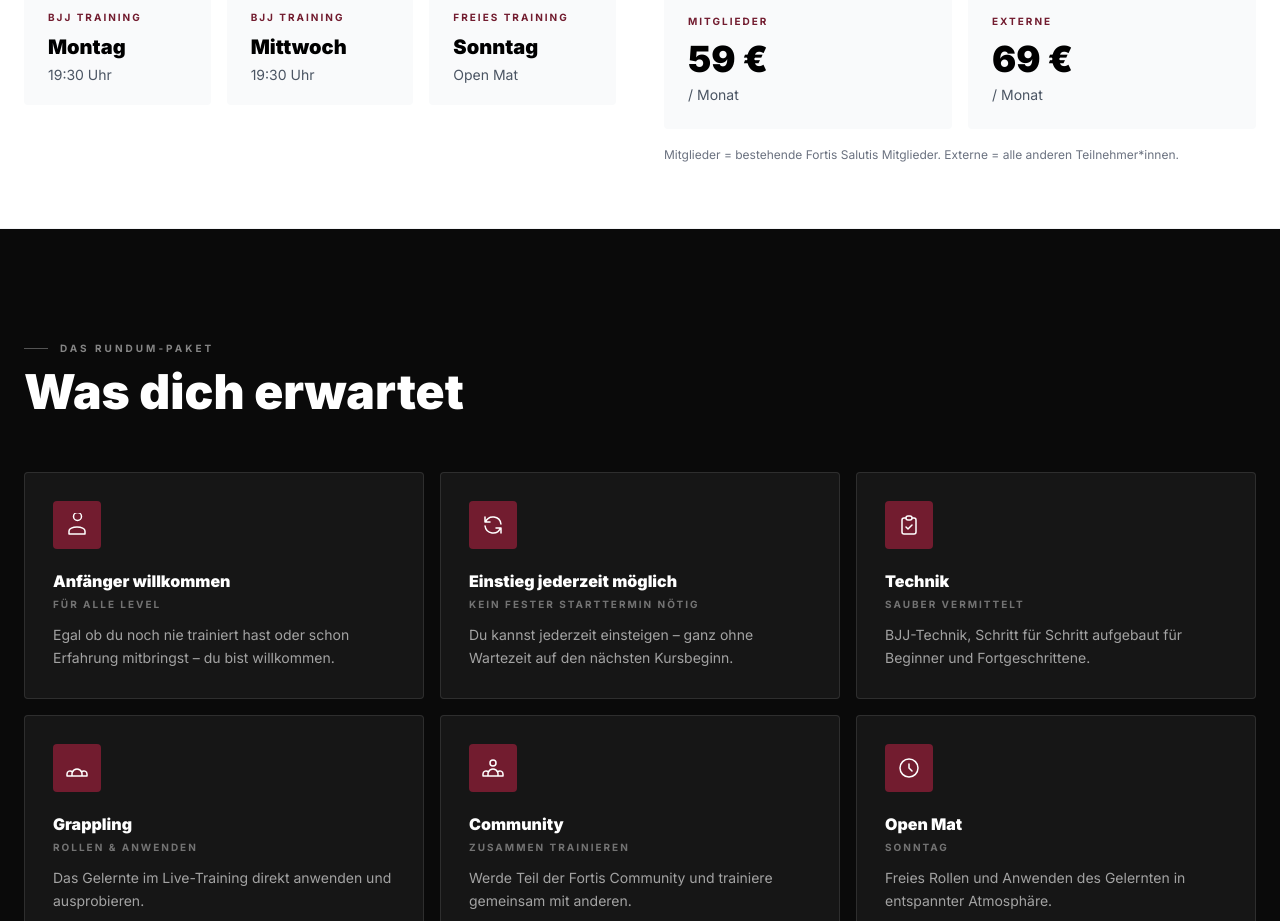
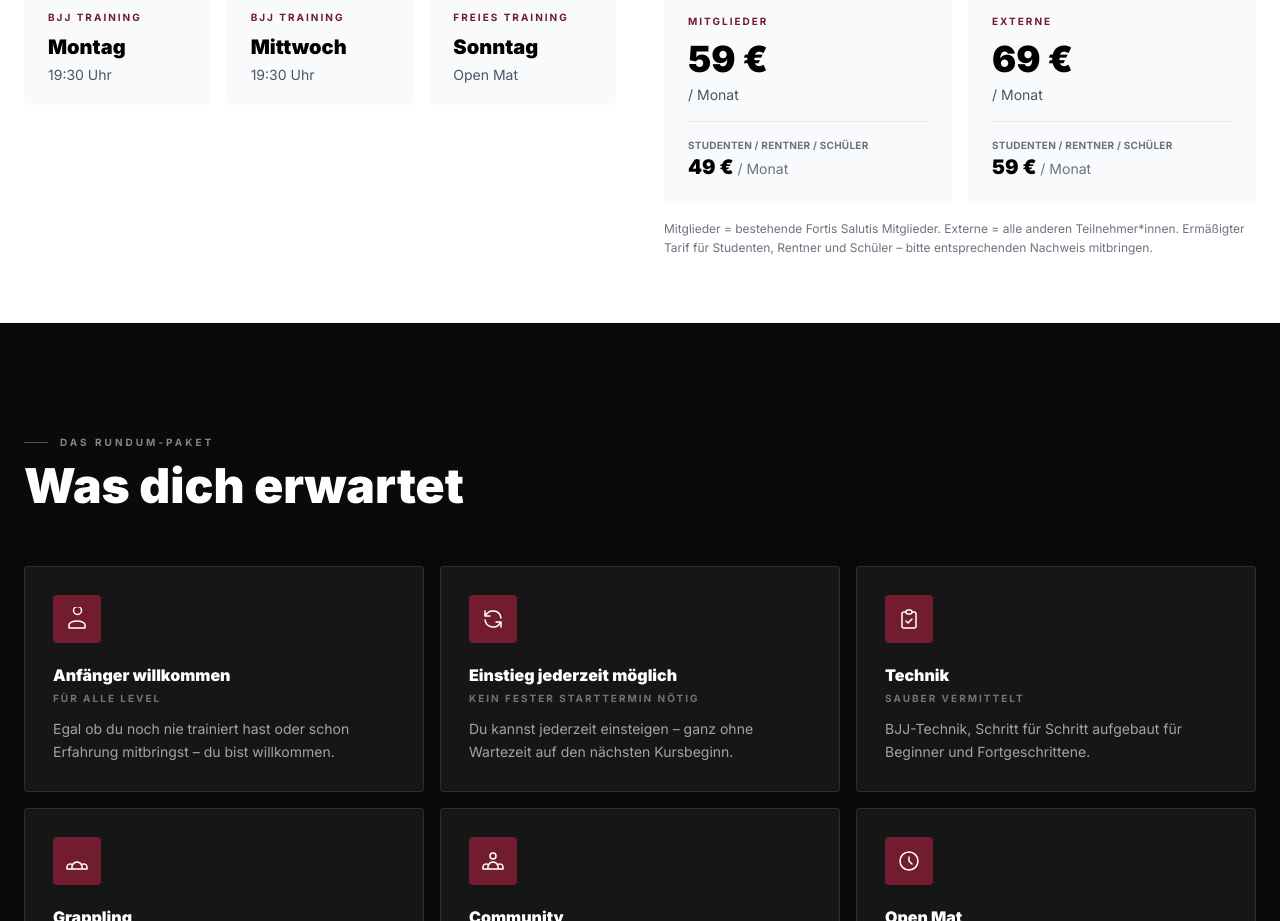
Before and after one commit to danielloos36/fortis-salutis, a Next.js app: page /kurse/bjj in a window 1280 px wide. Shown: the part 980-1901 px from the top of the page. Built offline with nearby package versions, Linux system fonts and the light colour scheme.

Commit message:
BJJ Preise

```diff
--- a/app/kurse/bjj/page.tsx
+++ b/app/kurse/bjj/page.tsx
@@ -207,6 +207,12 @@ export default function BJJPage() {
                   59&nbsp;€
                 </p>
                 <p className="text-gray-600 text-sm mt-2">/ Monat</p>
+                <div className="mt-4 pt-4 border-t border-gray-200">
+                  <p className="text-gray-500 text-[10px] uppercase tracking-wide font-bold mb-1">Studenten / Rentner / Schüler</p>
+                  <p className="font-black text-black text-xl leading-none">
+                    49&nbsp;€<span className="text-gray-500 text-sm font-normal"> / Monat</span>
+                  </p>
+                </div>
               </div>
               <div className="border-t-2 border-wine bg-gray-50 px-6 py-6 rounded">
                 <p className="text-[10px] text-wine uppercase tracking-[0.2em] font-bold mb-3">Externe</p>
@@ -214,10 +220,17 @@ export default function BJJPage() {
                   69&nbsp;€
                 </p>
                 <p className="text-gray-600 text-sm mt-2">/ Monat</p>
+                <div className="mt-4 pt-4 border-t border-gray-200">
+                  <p className="text-gray-500 text-[10px] uppercase tracking-wide font-bold mb-1">Studenten / Rentner / Schüler</p>
+                  <p className="font-black text-black text-xl leading-none">
+                    59&nbsp;€<span className="text-gray-500 text-sm font-normal"> / Monat</span>
+                  </p>
+                </div>
               </div>
             </div>
             <p className="text-gray-500 text-xs mt-4 leading-relaxed">
               Mitglieder = bestehende Fortis Salutis Mitglieder. Externe = alle anderen Teilnehmer*innen.
+              Ermäßigter Tarif für Studenten, Rentner und Schüler – bitte entsprechenden Nachweis mitbringen.
             </p>
           </div>
         </div>
```
